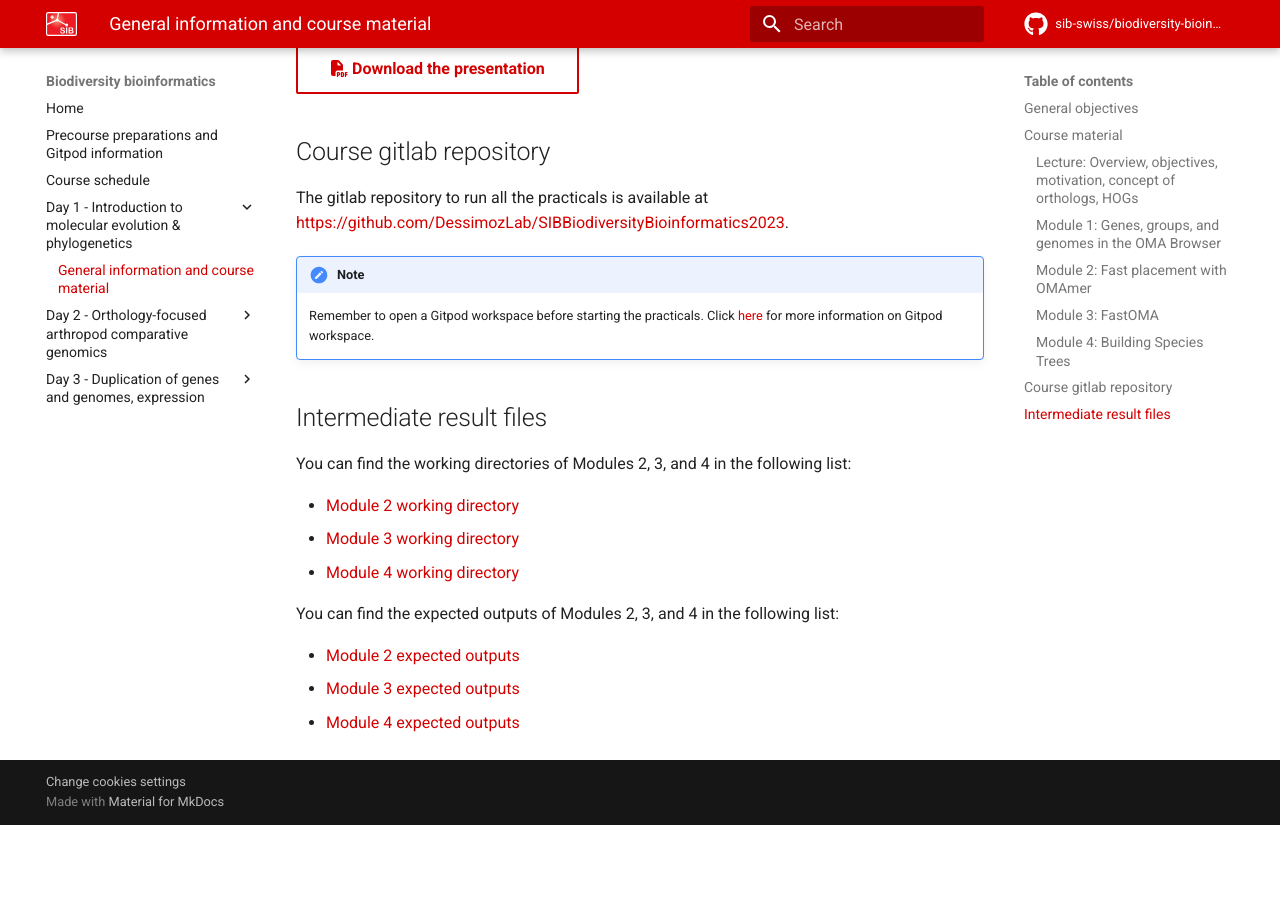
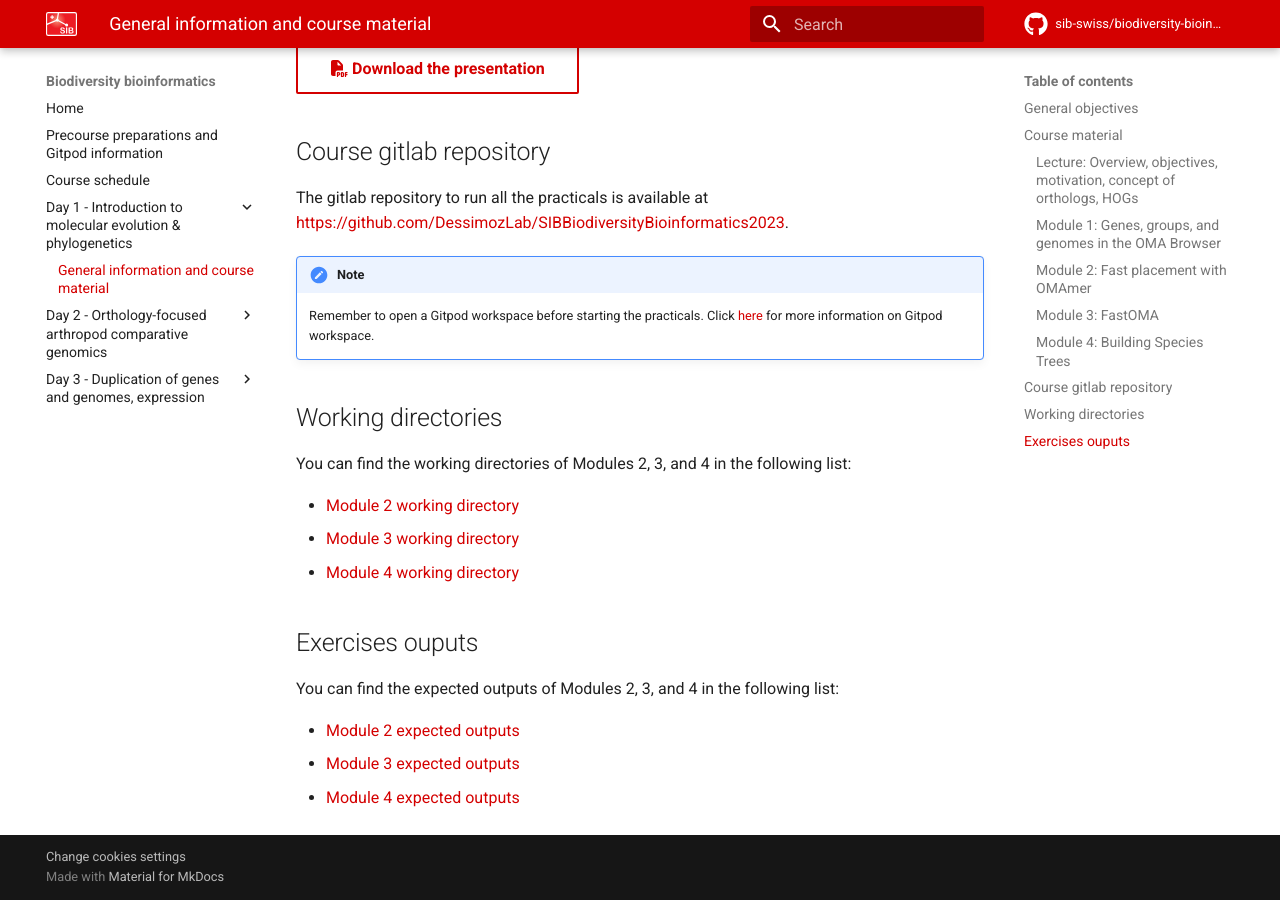
Before and after one commit to sib-swiss/biodiversity-bioinformatics, an MkDocs documentation site: the page built from docs/course_material/day1/1_general.md, in a window 1280 px wide and 900 px high, scrolled down 962 px. Built offline with MkDocs 1.6.1 and Material for MkDocs 9.7.7, drawn with Linux system fonts in a browser that asks for light colours; comment, search, counter and statistics services are not loaded; the version menu is left out; before the commit the page ends 1787 px from its top, so only the background shows below that.

Commit message:
Updates titles

```diff
--- a/docs/course_material/day1/1_general.md
+++ b/docs/course_material/day1/1_general.md
@@ -31,7 +31,7 @@ The gitlab repository to run all the practicals is available at [https://github.
 !!! note
 	Remember to open a Gitpod workspace before starting the practicals. Click [here](../../precourse.md#software) for more information on Gitpod workspace.
 
-## Intermediate result files
+## Working directories
 
 You can find the working directories of Modules 2, 3, and 4 in the following list:
 
@@ -39,6 +39,8 @@ You can find the working directories of Modules 2, 3, and 4 in the following lis
 * [Module 3 working directory](https://github.com/DessimozLab/SIBBiodiversityBioinformatics2023/tree/main/Module3_FastOMA/working_dir/in_folder)
 * [Module 4 working directory](https://github.com/DessimozLab/SIBBiodiversityBioinformatics2023/tree/main/Module4_SpeciesTrees/working_dir)
 
+## Exercises ouputs
+
 You can find the expected outputs of Modules 2, 3, and 4 in the following list:
 
 * [Module 2 expected outputs](https://github.com/DessimozLab/SIBBiodiversityBioinformatics2023/tree/main/Module2_OMAmer/expected_output)
```
